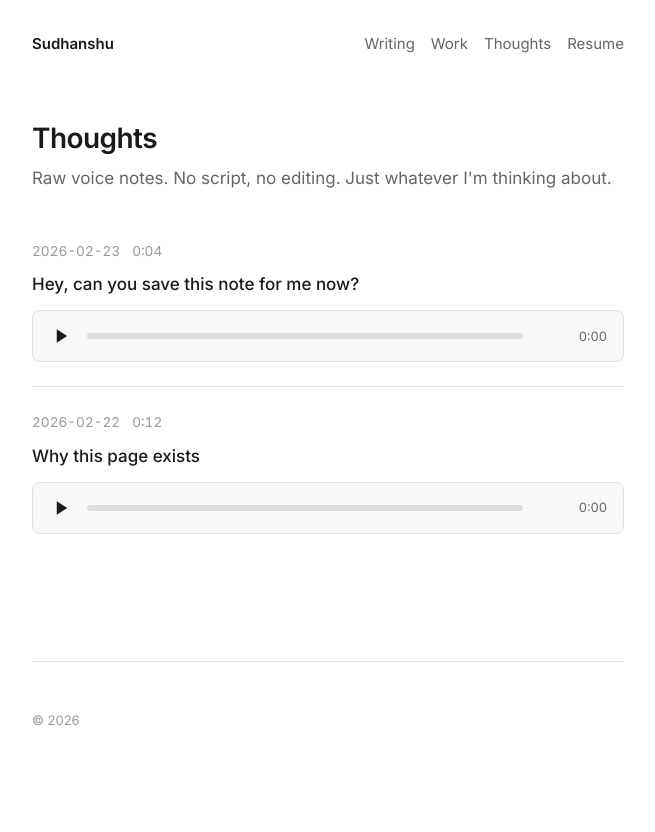
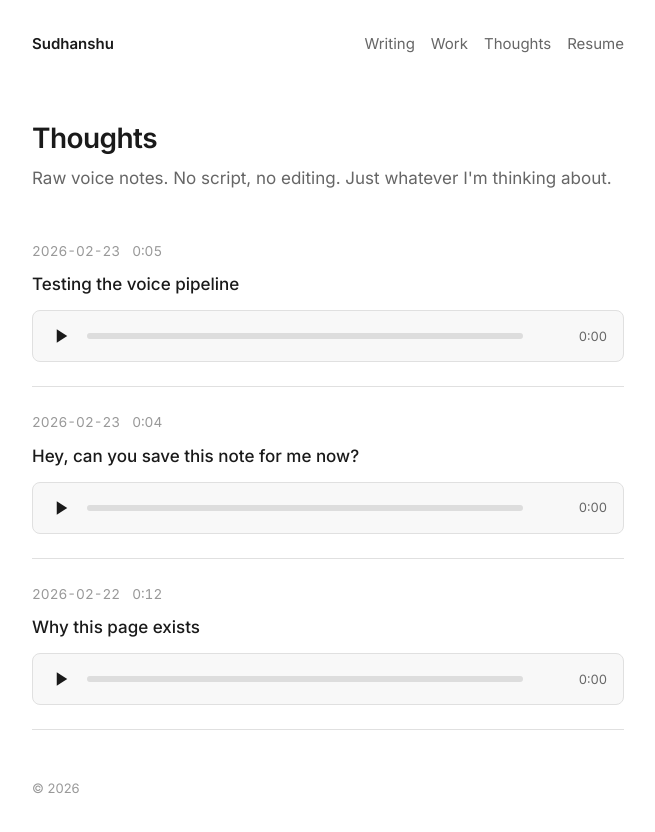
Before and after one commit to Sudhanshugtm/Sudhanshugtm.github.io, a Jekyll site: the page built from thoughts/index.html, in a window 1280 px wide. Shown: the top 832 px of the page, without its empty margins (312-967 px from the left). Built offline with Jekyll 4.4.1, drawn with Linux system fonts in a browser that asks for light colours.

Commit message:
Add thought: Testing the voice pipeline
Co-Authored-By: Claude Opus 4.6 <noreply@anthropic.com>

```diff
--- a/_data/thoughts.yml
+++ b/_data/thoughts.yml
@@ -1,5 +1,10 @@
 # Voice notes — raw thoughts, unfiltered
 # Add new entries at the top (newest first)
+
+- date: "2026-02-23"
+  file: "thought-003.mp3"
+  caption: "Testing the voice pipeline"
+  duration: "0:05"
 
 - date: "2026-02-23"
   file: "thought-002.mp3"
```
Also changed, not shown: 1 other file.
